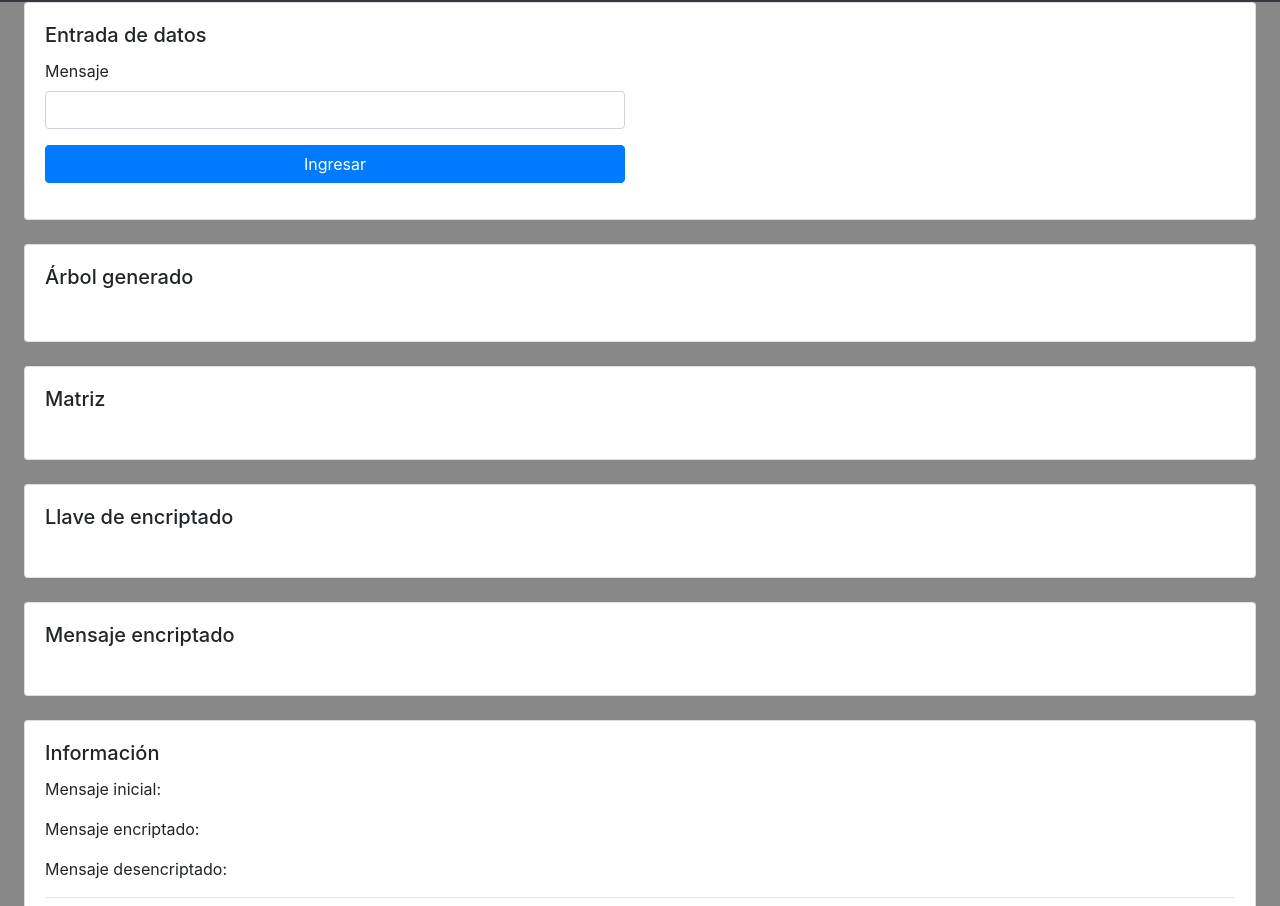
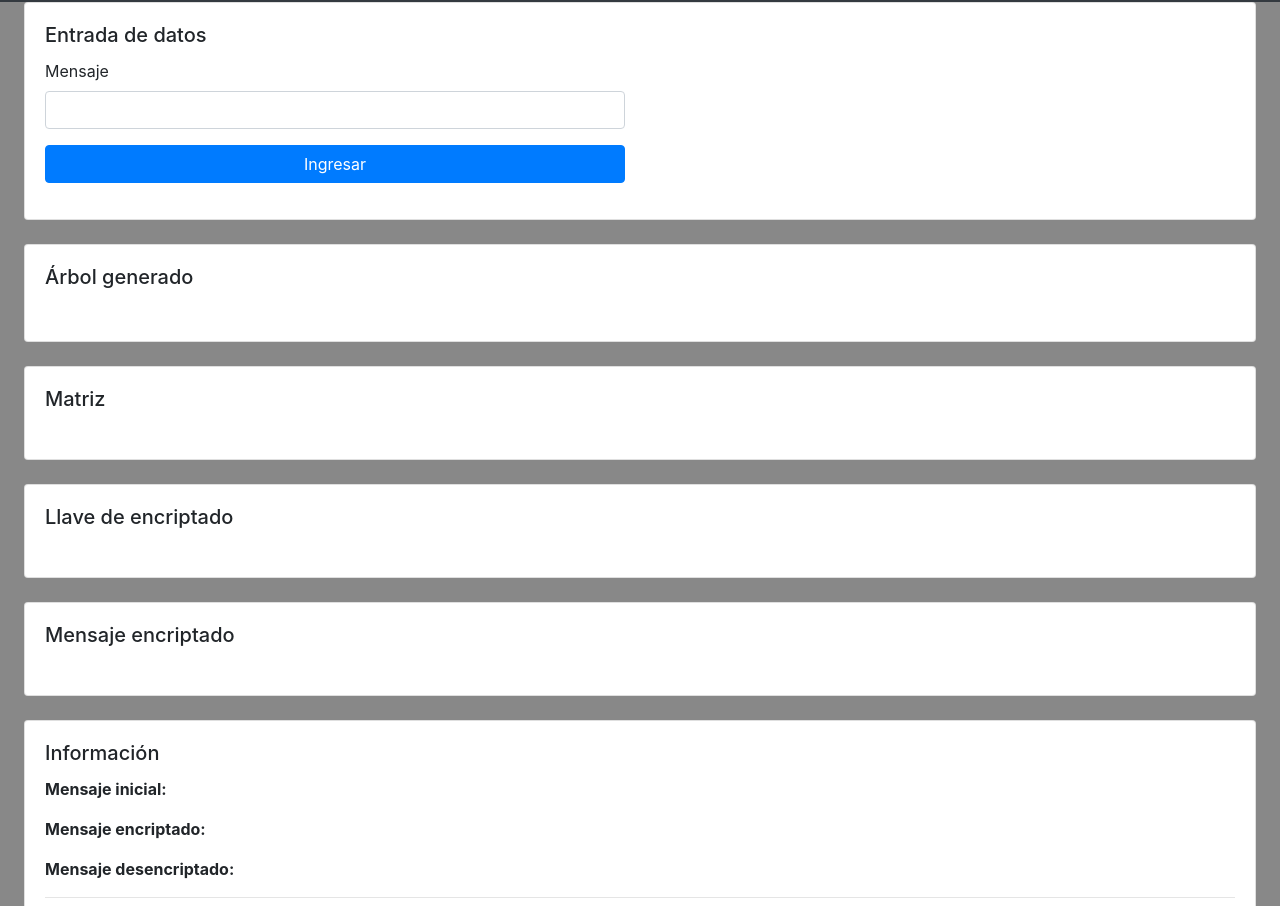
Before and after one commit to jagaleanov/CS2-HuffmanCompression, a plain HTML site: page index.html in a window 1280 px wide. Shown: the part 46-952 px from the top of the page. Drawn offline with nearby package versions, Linux system fonts and the light colour scheme.

Commit message:
Add files via upload

```diff
--- a/index.html
+++ b/index.html
@@ -84,9 +84,9 @@
         <div class="card mx-4 mt-4">
             <div class="card-body ">
                 <h5 class="card-title">Información</h5>
-                <p>Mensaje inicial: <span id="msg"></span> </p>
-                <p>Mensaje encriptado: <span id="encriptedMsg"></span> </p>
-                <p>Mensaje desencriptado: <span id="decriptedMsg"></span> </p>
+                <p><strong>Mensaje inicial:</strong><br> <span id="msg"></span> </p>
+                <p><strong>Mensaje encriptado:</strong><br> <span id="encriptedMsg"></span> </p>
+                <p><strong>Mensaje desencriptado:</strong><br> <span id="decriptedMsg"></span> </p>
                 <hr>
                 <div class="row">
                     <div class="col-3">
```
